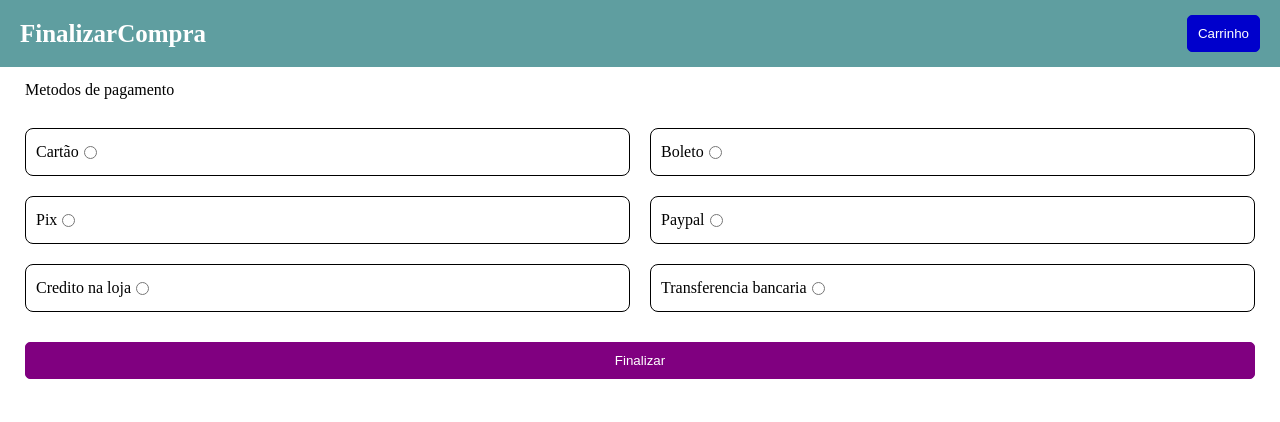
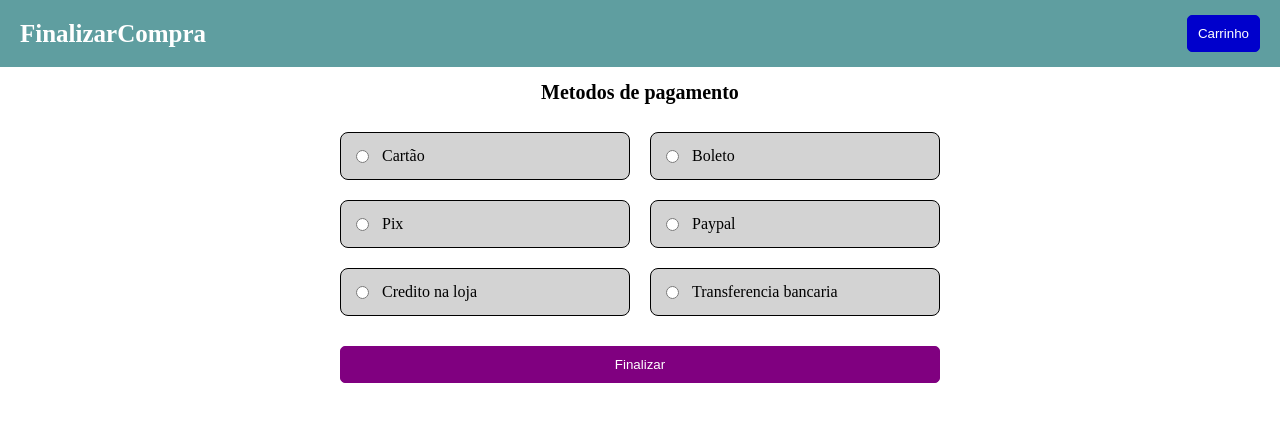
Before and after one commit to otaviohenrique1/app_carrinho_compras, a React (Create React App) app: page /finalizar in a window 1280 px wide. Shown: the top 422 px of the page. Built offline with nearby package versions, Linux system fonts and the light colour scheme.

Commit message:
Commit 12

```diff
--- a/src/components/Radio.tsx
+++ b/src/components/Radio.tsx
@@ -14,13 +14,13 @@ export function Radio(props: RadioProps) {
 
   return (
     <RadioContainer>
-      <span>{label}</span>
       <Field
         type="radio"
         id={id}
         name={name}
         value={value}
       />
+      <span>{label}</span>
     </RadioContainer>
   );
 }
@@ -29,9 +29,11 @@ const RadioContainer = styled.label`
   display: flex;
   align-items: center;
   justify-content: flex-start;
+  gap: 10px;
   border: 1px solid black;
   border-radius: 8px;
   padding: 15px 10px;
+  background-color: #d3d3d3;
 
   input[type="radio"] {
     margin-top: 0;
--- a/src/pages/FinalizarCompra.tsx
+++ b/src/pages/FinalizarCompra.tsx
@@ -4,6 +4,7 @@ import { Main } from "../components/Main";
 import { Formik, Form } from "formik";
 import { Radio } from "../components/Radio";
 import { Botao } from "../components/Botao";
+import styled from "styled-components";
 
 interface FormTypes {
   metodo_pagamento: string;
@@ -23,28 +24,20 @@ export function FinalizarCompra() {
       <AppBar titulo="FinalizarCompra" />
       <Main>
         <div>
+          <SubTitulo></SubTitulo>
+        </div>
+        <FormContainer>
           <Formik
             initialValues={initialValues}
             onSubmit={onSubmit}
           >
             {({ values }) => {
               return (
-                <Form
-                  style={{
-                    display: "flex",
-                    flexDirection: "column",
-                    gap: "30px"
-                  }}
-                >
-                  <h1>Metodos de pagamento</h1>
-                  <div
+                <FormStylded>
+                  <SubTitulo>Metodos de pagamento</SubTitulo>
+                  <RadioGroup
                     role="group"
                     aria-labelledby="radio-group-pagamento"
-                    style={{
-                      display: "grid",
-                      gridTemplateColumns: "repeat(2, 1fr)",
-                      gap: "20px"
-                    }}
                   >
                     <Radio
                       name="metodo_pagamento"
@@ -82,7 +75,7 @@ export function FinalizarCompra() {
                       value="transferencia"
                       label={"Transferencia bancaria"}
                     />
-                  </div>
+                  </RadioGroup>
                   <Botao
                     type="submit"
                     color="#800080"
@@ -92,12 +85,37 @@ export function FinalizarCompra() {
                     color_active="#4d004d"
                     font_color_active="#ffffff"
                   >Finalizar</Botao>
-                </Form>
+                </FormStylded>
               );
             }}
           </Formik>
-        </div>
+        </FormContainer>
       </Main>
     </>
   );
 }
+
+const FormContainer = styled.div`
+  display: flex;
+    justify-content: center;
+`;
+
+const FormStylded = styled(Form)`
+  display: flex;
+  flex-direction: column;
+  gap: 30px;
+  width: 100%;
+  max-width: 600px;
+`;
+
+const RadioGroup = styled.div`
+  display: grid;
+  grid-template-columns: repeat(2, 1fr);
+  gap: 20px;
+`;
+
+const SubTitulo = styled.h2`
+  font-weight: bold;
+  font-size: 20px;
+  text-align: center;
+`;
```
